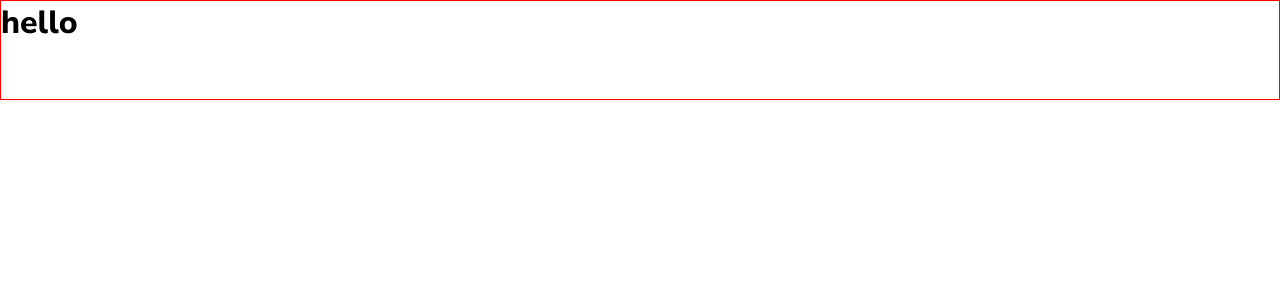
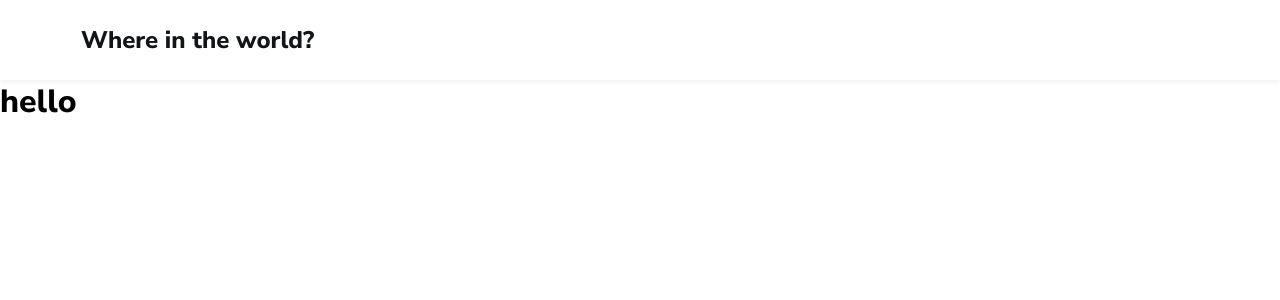
Before and after one commit to stivenjimenez/bia-technical-test, a Next.js app: page / in a window 1280 px wide. Shown: the top 300 px of the page. Built offline with nearby package versions, Linux system fonts and the light colour scheme.

Commit message:
✨ add header component

```diff
--- a/src/app/layout.js
+++ b/src/app/layout.js
@@ -1,4 +1,5 @@
 import { Nunito_Sans } from "next/font/google";
+import Header from "@/components/Header";
 import "./globals.css";
 
 export const nunito_sans = Nunito_Sans({
@@ -14,7 +15,10 @@ export const metadata = {
 export default function RootLayout({ children }) {
   return (
     <html lang="en" className={nunito_sans.className}>
-      <body>{children}</body>
+      <body>
+        <Header />
+        {children}
+      </body>
     </html>
   );
 }
--- a/src/app/page.module.css
+++ b/src/app/page.module.css
@@ -1,4 +1,4 @@
 .main {
   height: 100px;
-  border: 1px solid red;
+  /* border: 1px solid red; */
 }
--- /dev/null
+++ b/src/components/Header/header.module.css
@@ -0,0 +1,19 @@
+.header {
+  background: #fff;
+  box-shadow: 0px 2px 4px 0px rgba(0, 0, 0, 0.06);
+  display: flex;
+  justify-content: center;
+}
+
+.wrapper {
+  width: 1440px;
+  height: 80px;
+  display: flex;
+  align-items: center;
+  padding: 0px 81px;
+}
+
+.title {
+  color: #111517;
+  font-size: 24px;
+}
--- /dev/null
+++ b/src/components/Header/index.js
@@ -0,0 +1,11 @@
+import styles from "./header.module.css";
+
+export default function Header() {
+  return (
+    <header className={styles.header}>
+      <div className={styles.wrapper}>
+        <h1 className={styles.title}>Where in the world?</h1>
+      </div>
+    </header>
+  );
+}
```
